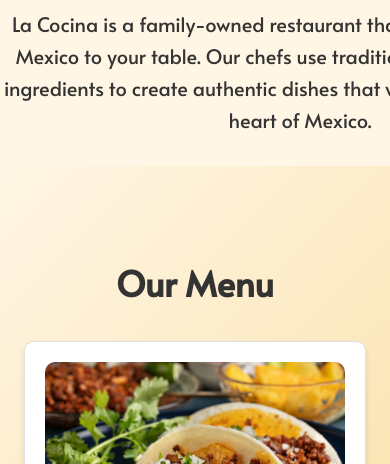
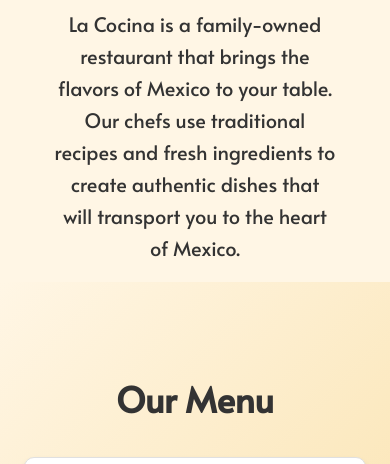
Before and after one commit to kansha04/La-Cocina, a plain HTML site: page index.html in a window 390 px wide. Shown: the part 715-1179 px from the top of the page. Drawn offline with Linux system fonts and the light colour scheme.

Commit message:
Update styles.css

```diff
--- a/styles.css
+++ b/styles.css
@@ -217,3 +217,20 @@ footer {
         padding: 10px 20px;
     }
 }
+@media only screen and (max-width:620px) {
+    .about {
+        width: 90%;
+        margin: 0 auto;
+    }
+}
+@media only screen and (max-width: 450px) {
+    .about {
+        text-align: center;
+        width: 90%;
+        margin: 0 auto;
+    }
+    .about p {
+        width: 80%;
+        margin: 5% auto;
+    }
+}
```
